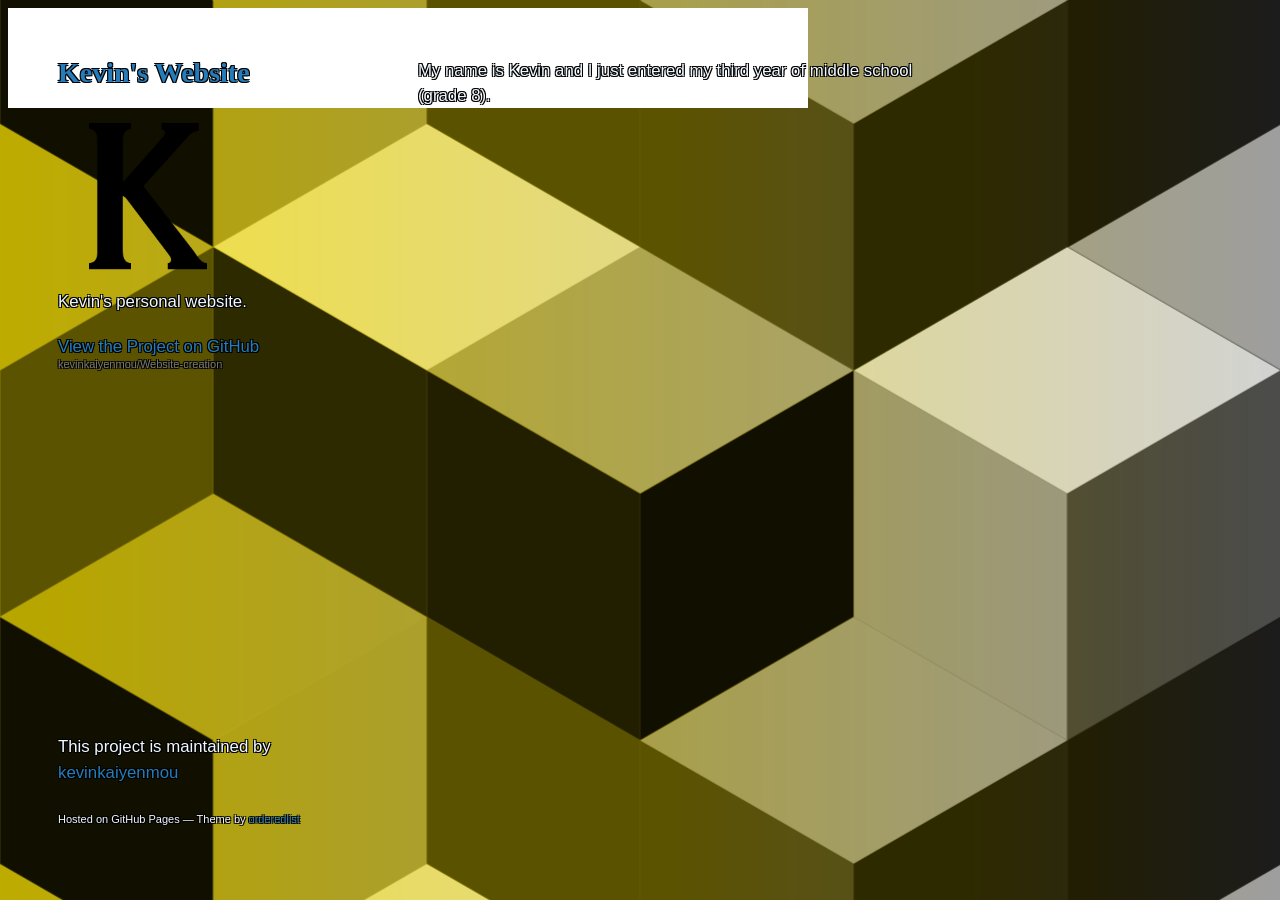
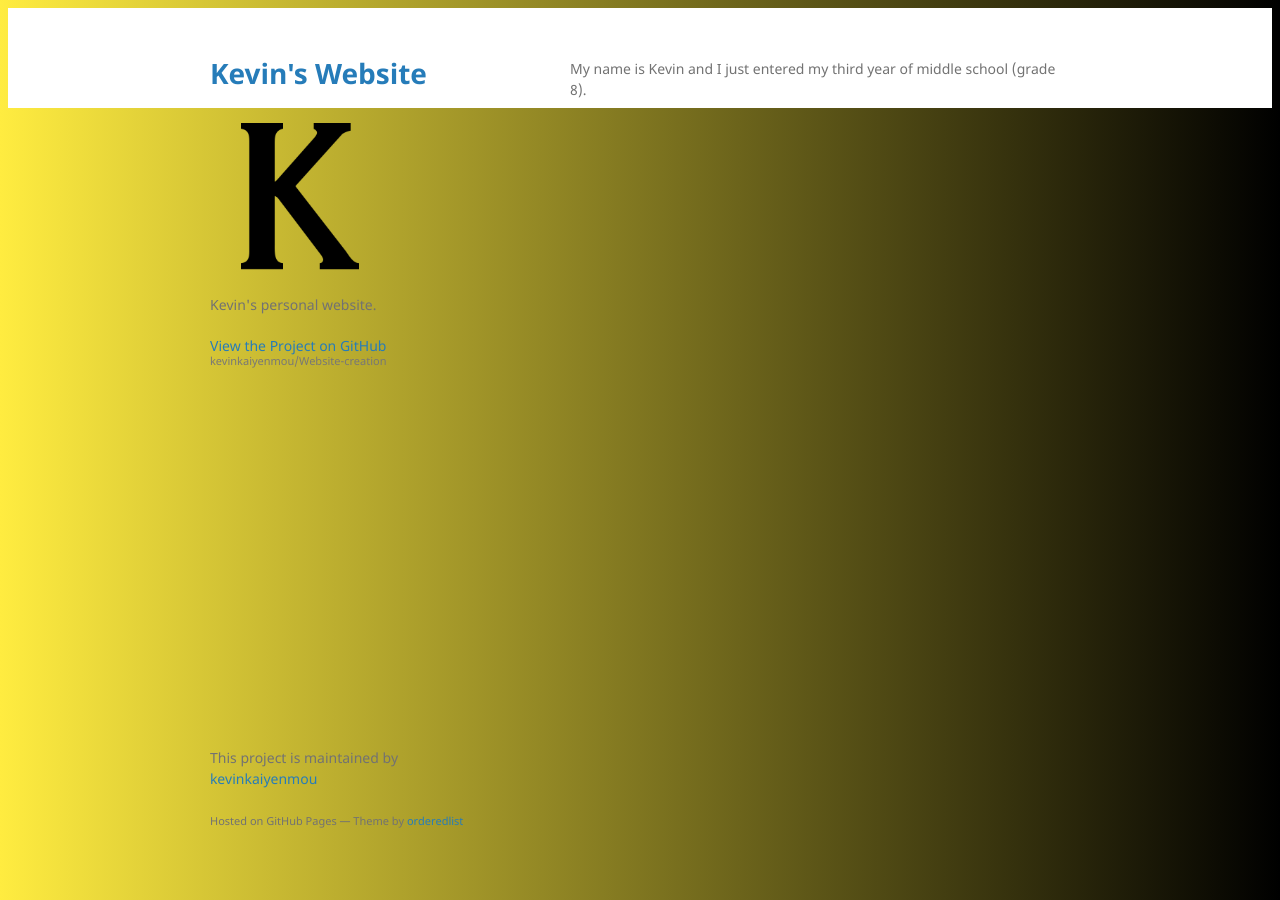
Before and after one commit to kevinkaiyenmou/Website-creation, a Jekyll site: the page built from index.md, in a window 1280 px wide. Built offline with Jekyll 4.4.1, drawn with Linux system fonts in a browser that asks for light colours.

Commit message:
unlinked styles

```diff
--- a/_includes/head-custom.html
+++ b/_includes/head-custom.html
@@ -5,5 +5,5 @@
 
 <!-- You can set your favicon here -->
 <link rel="shortcut icon" type="image/x-icon" href="{{ '/favicon.ico' | relative_url }}">
-<link rel="stylesheet" href="styles/styles.css">
+
 <!-- end custom head snippets -->
--- a/assets/css/style.scss
+++ b/assets/css/style.scss
@@ -2,3 +2,11 @@
 ---
 
 @import "jekyll-theme-minimal";
+
+html {
+    background-image: linear-gradient(to right, #ffec40, black),
+        url(../images/tessalation.svg);
+    background-blend-mode: color;
+    height: 100%;
+    min-height: 100vh;
+}
```
